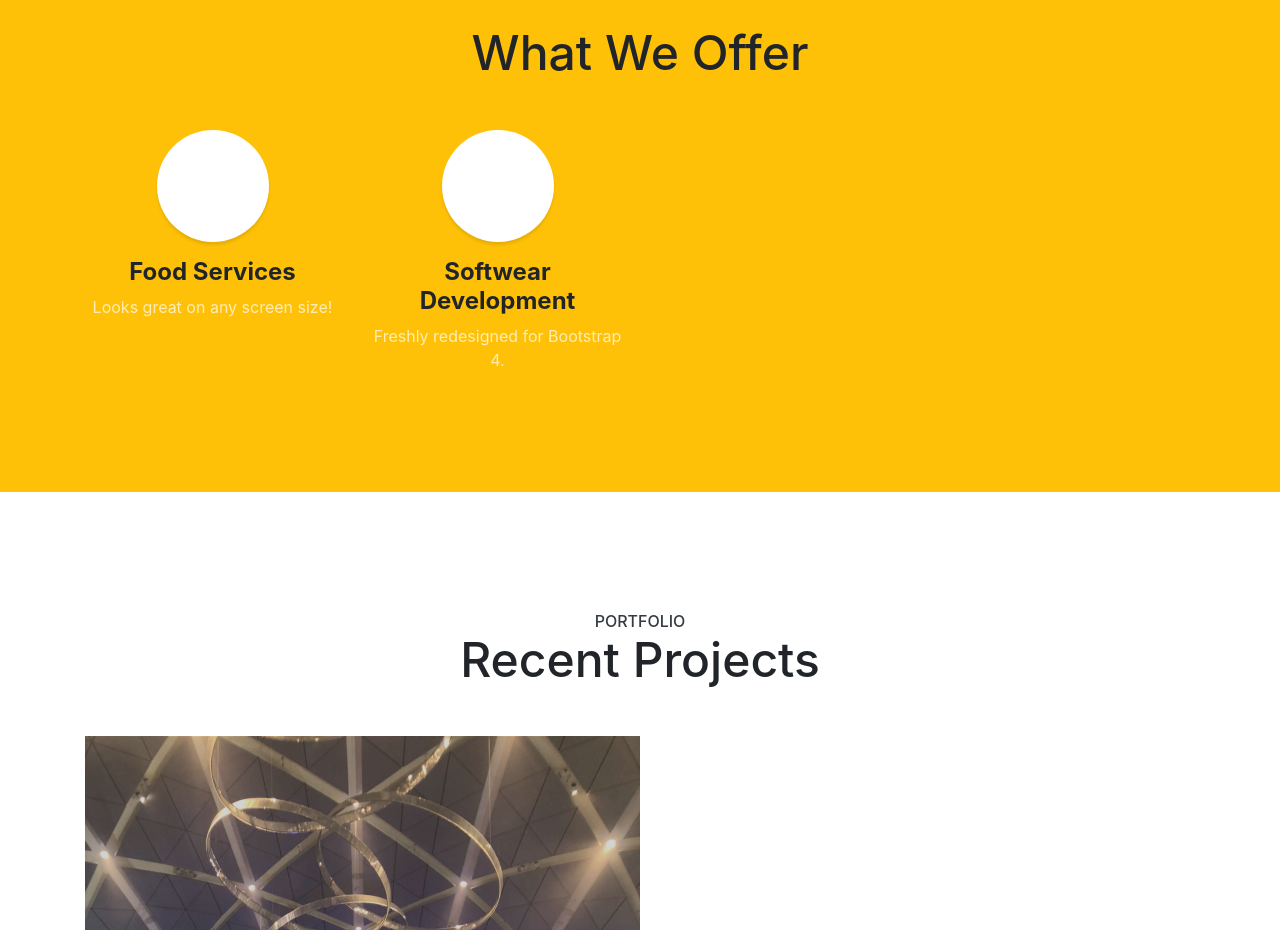
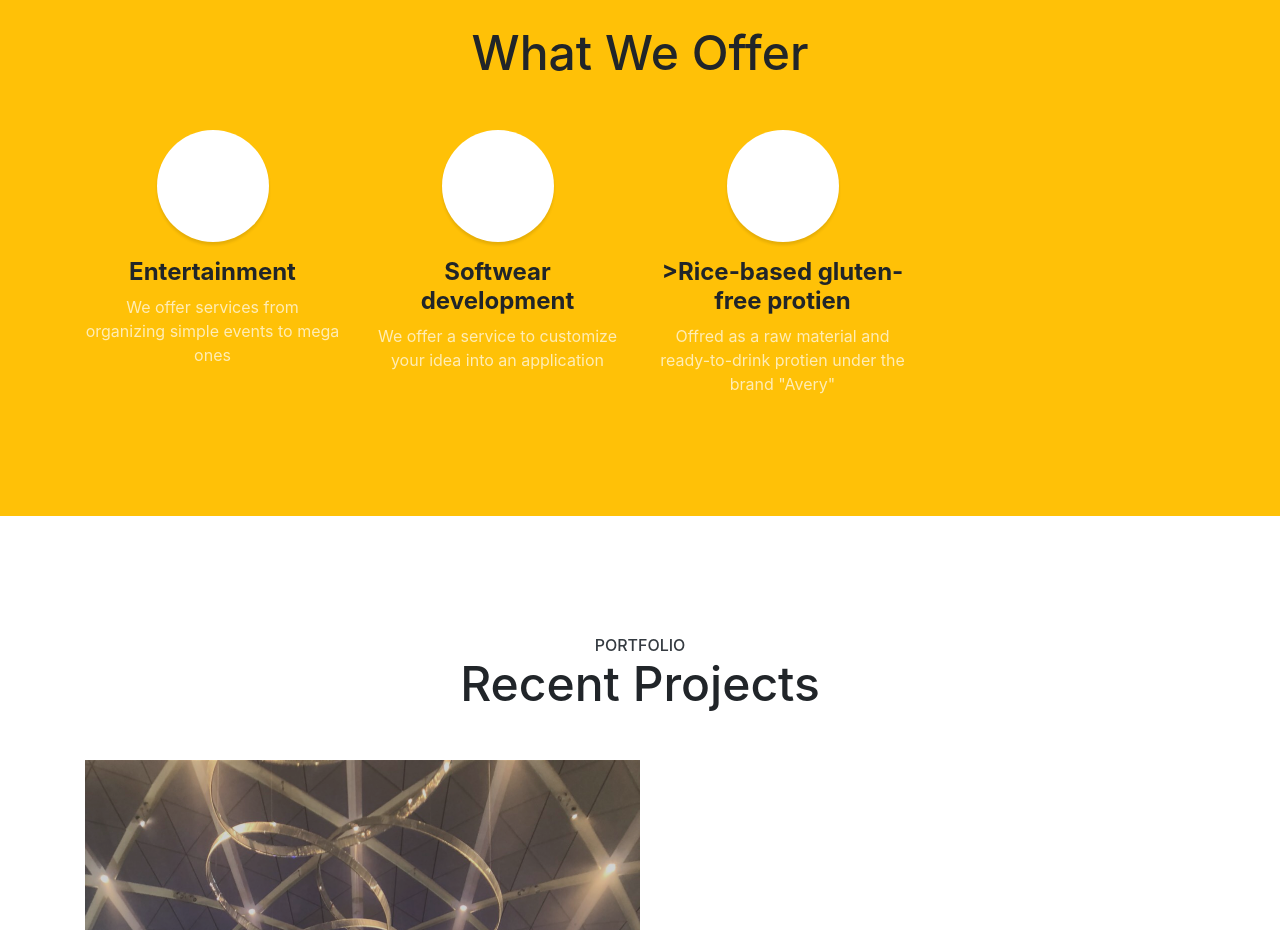
Before and after one commit to bytedopdap/bytedopdap.github.io, a website with bundled scripts: page index.html in a window 1280 px wide. Shown: the part 1260-2190 px from the top of the page. Built offline with nearby package versions, Linux system fonts and the light colour scheme.

Commit message:
Update index.html

```diff
--- a/index.html
+++ b/index.html
@@ -89,18 +89,26 @@
           <span class="service-icon rounded-circle mx-auto mb-3">
           </span>
           <h4>
-            <strong>Food Services</strong>
+            <strong>Entertainment</strong>
           </h4>
-          <p class="text-faded mb-0">Looks great on any screen size!</p>
+          <p class="text-faded mb-0">We offer services from organizing simple events to mega ones</p>
         </div>
         <div class="col-lg-3 col-md-6 mb-5 mb-lg-0">
           <span class="service-icon rounded-circle mx-auto mb-3">
           </span>
           <h4>
-            <strong>Softwear Development</strong>
+            <strong>Softwear development</strong>
           </h4>
-          <p class="text-faded mb-0">Freshly redesigned for Bootstrap 4.</p>
+          <p class="text-faded mb-0">We offer a service to customize your idea into an application</p>
         </div>
+                <div class="col-lg-3 col-md-6 mb-5 mb-lg-0">
+          <span class="service-icon rounded-circle mx-auto mb-3">
+          </span>
+          <h4>
+            <strong>>Rice-based gluten-free protien </strong>
+          </h4>
+          <p class="text-faded mb-0">Offred as a raw material and ready-to-drink protien under the brand "Avery"</p>
+       </div>
 
   </section>
 
```
